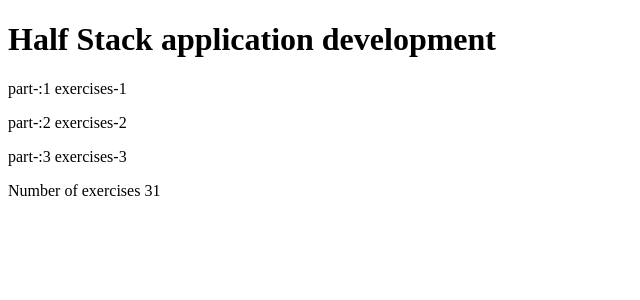
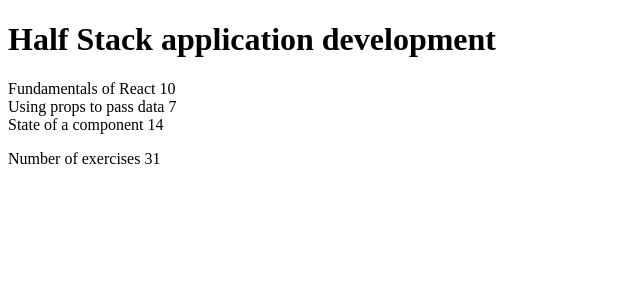
Before and after one commit to Chinmaya255696/full-stack-open-2023, a React (Vite) app in the folder part1/a/: page / in a window 1280 px wide. Shown: the top 300 px of the page, without its empty margins (0-640 px from the left). Built offline with nearby package versions, Linux system fonts and the light colour scheme.

Commit message:
final submit Exercises 1.1.-1.2. complited

```diff
--- a/part1/a/src/App.jsx
+++ b/part1/a/src/App.jsx
@@ -5,12 +5,14 @@ import Total from "./components/Total";
 
 const App = () => {
   const course = "Half Stack application development";
+
   const part1 = "Fundamentals of React";
+  const part2 = "Using props to pass data";
+  const part3 = "State of a component";
+
   const exercises1 = 10;
-  const part2 = "Using props to pass data";
   const exercises2 = 7;
-  const part3 = "State of a component";
-  const exercises3 = 14;
+ const exercises3 = 14;
 
   return (
     <div>
@@ -24,9 +26,7 @@ const App = () => {
         exercises3={exercises3}
       />
       <Total
-        exercises1={exercises1}
-        exercises2={exercises2}
-        exercises3={exercises3}
+        total={ exercises1 + exercises2 + exercises3 }
       />
     </div>
   );
--- a/part1/a/src/components/Content.jsx
+++ b/part1/a/src/components/Content.jsx
@@ -1,25 +1,21 @@
 import React from "react";
 
-
-
-const Part = ({number}) =>{
-  return(
-    <div>
-     <p> part-:{number} exercises-{number}</p>
-    </div>
-  )
-}
-
-const Content = () => {
+const Part = ({ part, exercises }) => {
   return (
     <div>
-      <Part number={1}/>
-      <Part number={2}/>
-      <Part number={3}/>
+      {part} {exercises}
     </div>
   );
 };
 
-
+const Content = (props) => {
+  return (
+    <div>
+      <Part part={props.part1} exercises={props.exercises1} />
+      <Part part={props.part2} exercises={props.exercises2} />
+      <Part part={props.part3} exercises={props.exercises3} />
+    </div>
+  );
+};
 
 export default Content;
--- a/part1/a/src/components/Total.jsx
+++ b/part1/a/src/components/Total.jsx
@@ -2,10 +2,10 @@ import React from "react";
 
 import PropTypes from "prop-types";
 
-const Total = ({ exercises1, exercises2, exercises3 }) => {
+const Total = ({ total }) => {
   return (
     <div>
-      <p>Number of exercises {exercises1 + exercises2 + exercises3}</p>
+      <p>Number of exercises {total}</p>
     </div>
   );
 };
```
